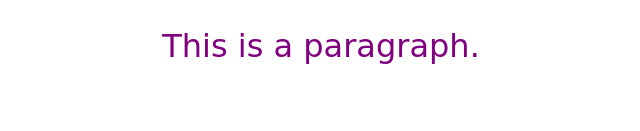
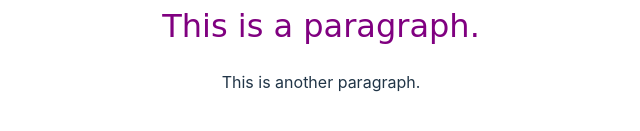
Before and after one commit to aktuehr/hello-svelte, a Svelte app in the folder myapp/: page / in a window 1280 px wide. Shown: the part 569-700 px from the top of the page, without its empty margins (319-959 px from the left). Built offline with nearby package versions, Linux system fonts and the light colour scheme.

Commit message:
tutorial: Nested components

```diff
--- a/myapp/src/App.svelte
+++ b/myapp/src/App.svelte
@@ -1,4 +1,6 @@
 <script>
+  import Nested from "./Nested.svelte";
+
   let name = "hoppe";
   let src = "/tutorial/image.gif";
 </script>
@@ -6,6 +8,7 @@
 <h1>Hello {name.toUpperCase()}!</h1>
 <img {src} alt="{name} dances." />
 <p>This is a paragraph.</p>
+<Nested />
 
 <style>
   p {
--- /dev/null
+++ b/myapp/src/Nested.svelte
@@ -0,0 +1 @@
+<p>This is another paragraph.</p>
```
